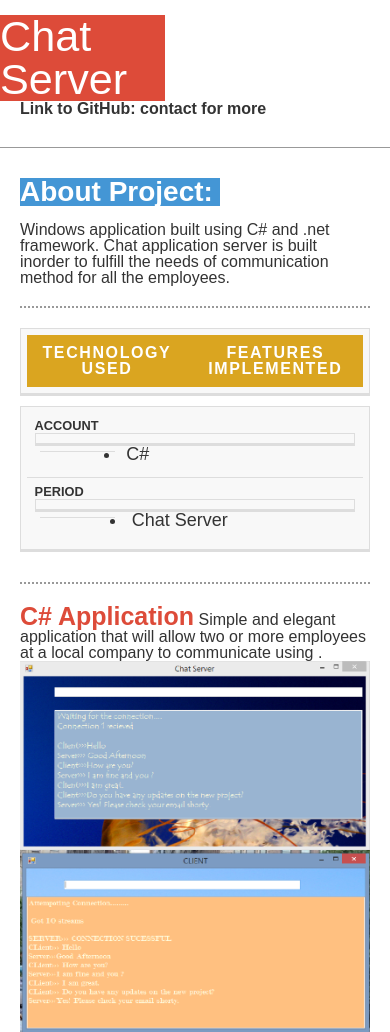
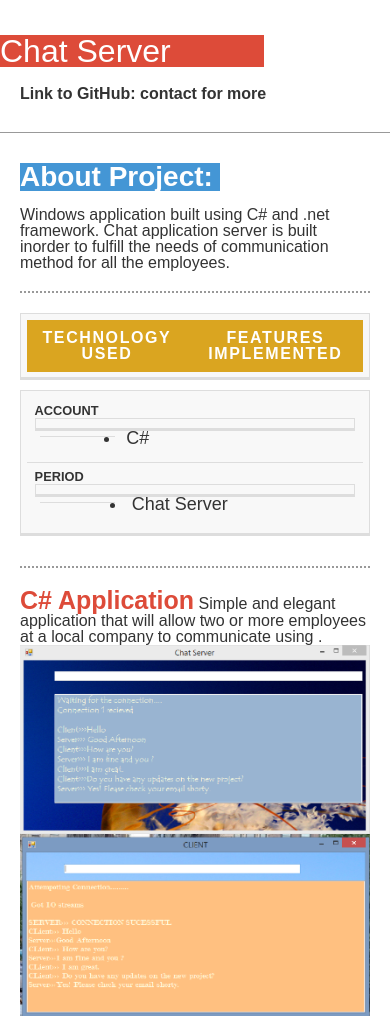
Before and after one commit to premdhakal/premdhakal.github.io, a plain HTML site: page views/chatServer.html in a window 390 px wide. Drawn offline with Linux system fonts and the light colour scheme; a script that the page names is missing.

Commit message:
Update singlepage_style.css

```diff
--- a/css/singlepage_style.css
+++ b/css/singlepage_style.css
@@ -99,7 +99,7 @@ aside > div {
     color: #FFF;
 	margin-top:-5px;
 	margin-bottom: -50px;
-	width:50%;
+	width:80%;
 	background: #dd4b39;
 }
 #logo img {
@@ -129,7 +129,9 @@ body > section {
 		float: none;
 		width: 100%;
 	}
-
+ #logo {
+    font-size: 2rem;
+     }
 }
 
 table {
```
